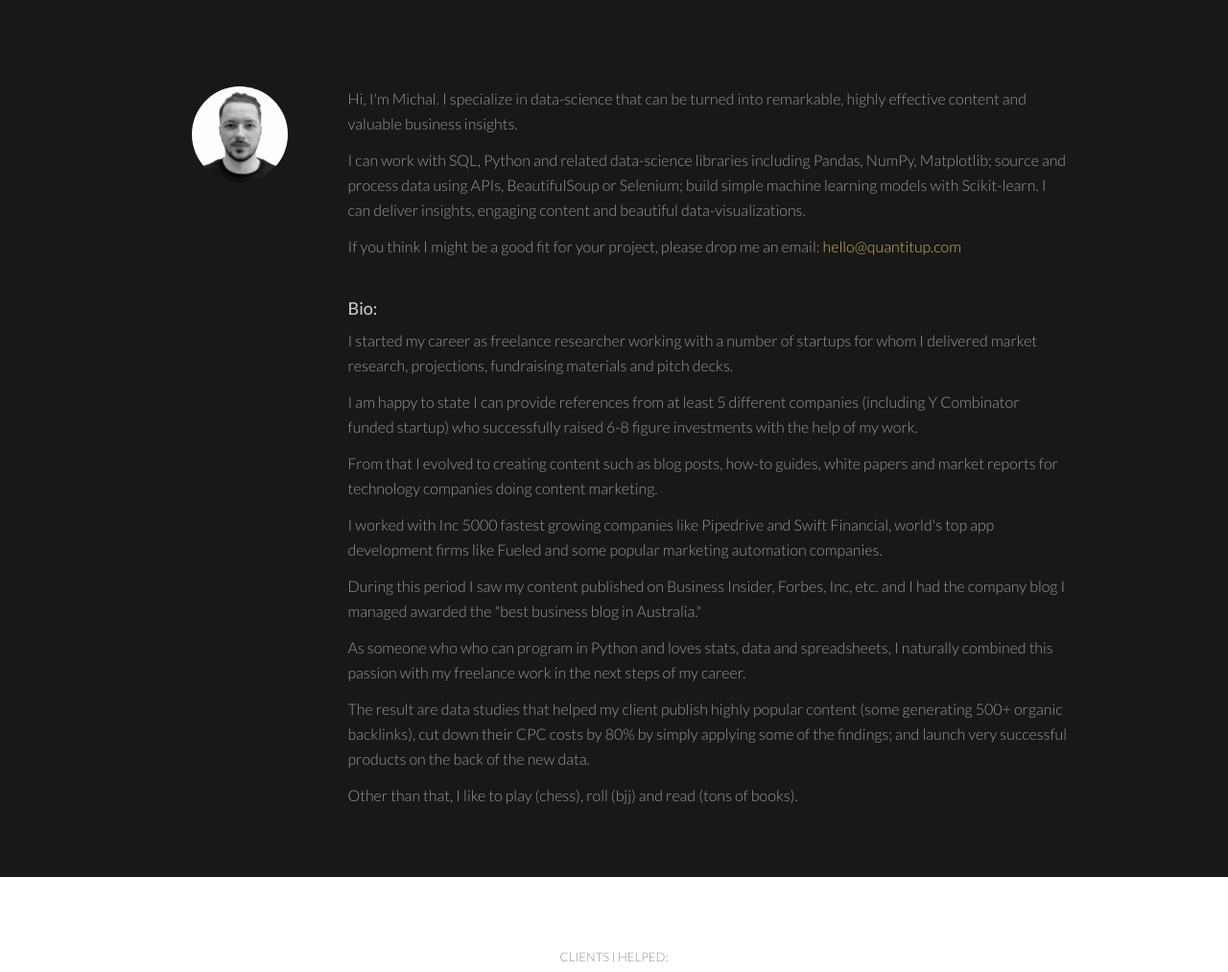
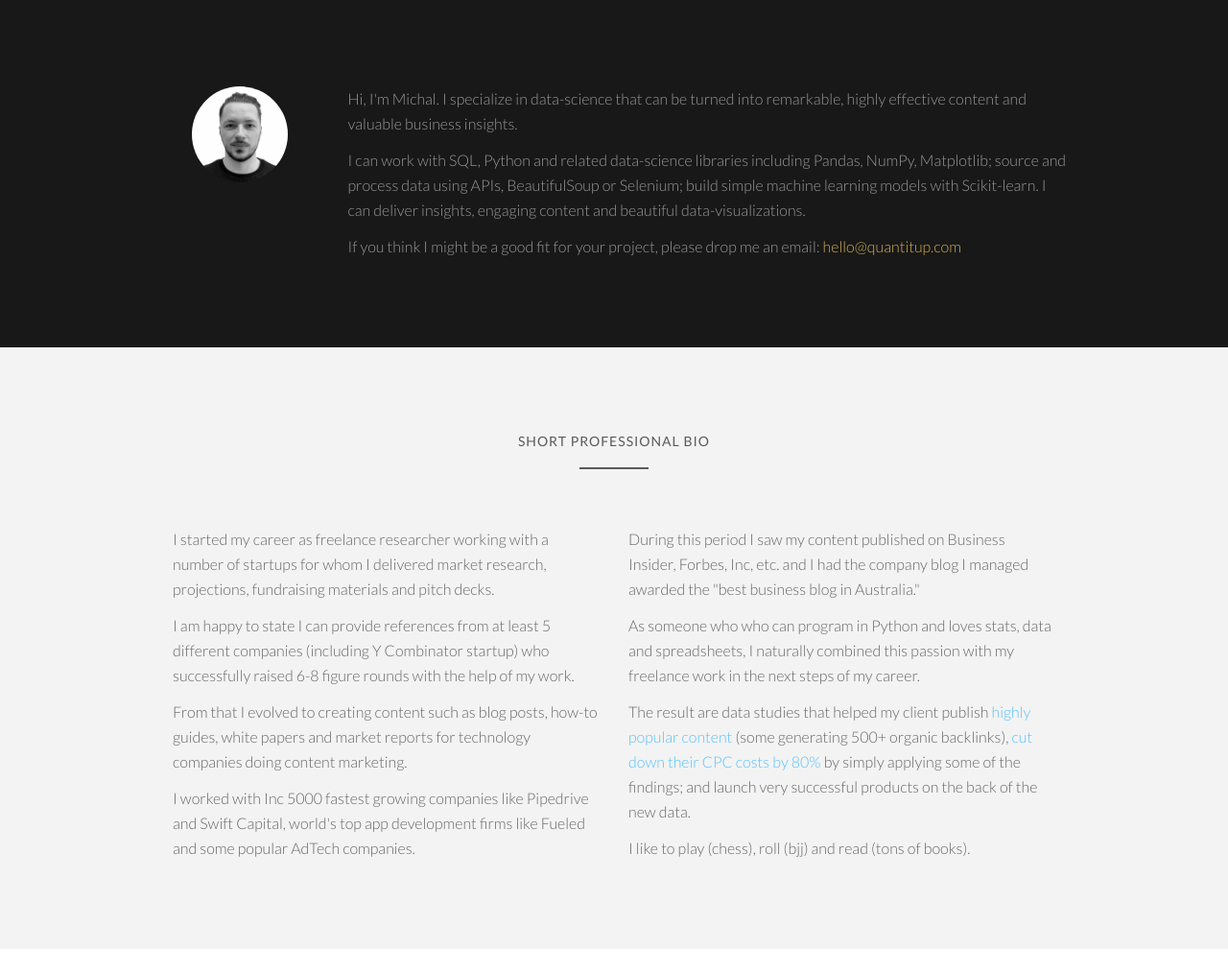
Before and after one commit to mchlgr/qui_website, a plain HTML site: page index.html in a window 1280 px wide. Shown: the top 1013 px of the page at 96% size. Drawn offline with Linux system fonts and the light colour scheme; files whose address does not match are found by name.

Commit message:
fixed top section

```diff
--- a/assets/css/style.css
+++ b/assets/css/style.css
@@ -99,7 +99,7 @@ a {
 	-o-transition: background-color .4s linear, color .4s linear;
 	-ms-transition: background-color .4s linear, color .4s linear;
 	transition: background-color .4s linear, color .4s linear;
-	color: #1abc9c;
+	color: #56C1FF;
 }
 a:hover,
 a:focus {
--- a/index.html
+++ b/index.html
@@ -45,20 +45,31 @@
           <p>I can work with SQL, Python and related data-science libraries including Pandas, NumPy, Matplotlib; source and process data using APIs, BeautifulSoup or Selenium; build simple machine learning models with Scikit-learn. I can deliver insights, engaging content and beautiful data-visualizations.</p>
           <p>If you think I might be a good fit for your project, please drop me an email: <span>hello@quantitup.com</span> </p>
           <br />
-          <h4>Bio: </h4>
-          <p>I started my career as freelance researcher working with a number of startups for whom I delivered market research, projections, fundraising materials and pitch decks. </p>
-          <p>I am happy to state I can provide references from at least 5 different companies (including Y Combinator funded startup) who successfully raised 6-8 figure investments with the help of my work.</p>
-          <p>From that I evolved to creating content such as blog posts, how-to guides, white papers and market reports for technology companies doing content marketing.</p>
-          <p>I worked with Inc 5000 fastest growing companies like Pipedrive and Swift Financial, world's top app development firms like Fueled and some popular marketing automation companies. </p>
-          <p>During this period I saw my content published on Business Insider, Forbes, Inc, etc. and I had the company blog I managed awarded the "best business blog in Australia." </p>
-          <p>As someone who who can program in Python and loves stats, data and spreadsheets, I naturally combined this passion with my freelance work in the next steps of my career. </p>
-          <p>The result are data studies that helped my client publish highly popular content (some generating 500+ organic backlinks), cut down their CPC costs by 80% by simply applying some of the findings; and launch very successful products on the back of the new data.</p>
-          <p>Other than that, I like to play (chess), roll (bjj) and read (tons of books).</p>
 				</div>
 
 			</div>
 		</div><! --/container-->
 	</div><! --/blk section -->
+
+    <div id="grey">
+      <div class="container">
+        <h5 class="centered">Short Professional Bio</h5>
+        <hr class="aligncenter mb">
+        <div class="col-md-5 col-md-offset-1">
+          <p>I started my career as freelance researcher working with a number of startups for whom I delivered market research, projections, fundraising materials and pitch decks. </p>
+          <p>I am happy to state I can provide references from at least 5 different companies (including Y Combinator startup) who successfully raised 6-8 figure rounds with the help of my work.</p>
+          <p>From that I evolved to creating content such as blog posts, how-to guides, white papers and market reports for technology companies doing content marketing.</p>
+          <p>I worked with Inc 5000 fastest growing companies like Pipedrive and Swift Capital, world's top app development firms like Fueled and some popular AdTech companies. </p>
+        </div>
+        <div class="col-md-5">
+          <p>During this period I saw my content published on Business Insider, Forbes, Inc, etc. and I had the company blog I managed awarded the "best business blog in Australia." </p>
+          <p>As someone who who can program in Python and loves stats, data and spreadsheets, I naturally combined this passion with my freelance work in the next steps of my career. </p>
+          <p>The result are data studies that helped my client publish <a href = 'https://www.authorityhacker.com/million-serps-analyzed/' target="_blank">highly popular content</a> (some generating 500+ organic backlinks), <a href = 'https://www.authorityhacker.com/headlines/' target="_blank">cut down their CPC costs by 80%</a> by simply applying some of the findings; and launch very successful products on the back of the new data.</p>
+          <p>I like to play (chess), roll (bjj) and read (tons of books).</p>
+        </div>
+        </row><! --/row-->
+      </div><! --/container -->
+  </div><! --/Clients Section -->
 
       <! -- ********** FEATURED SECTION ********** -->
   <section>
```
